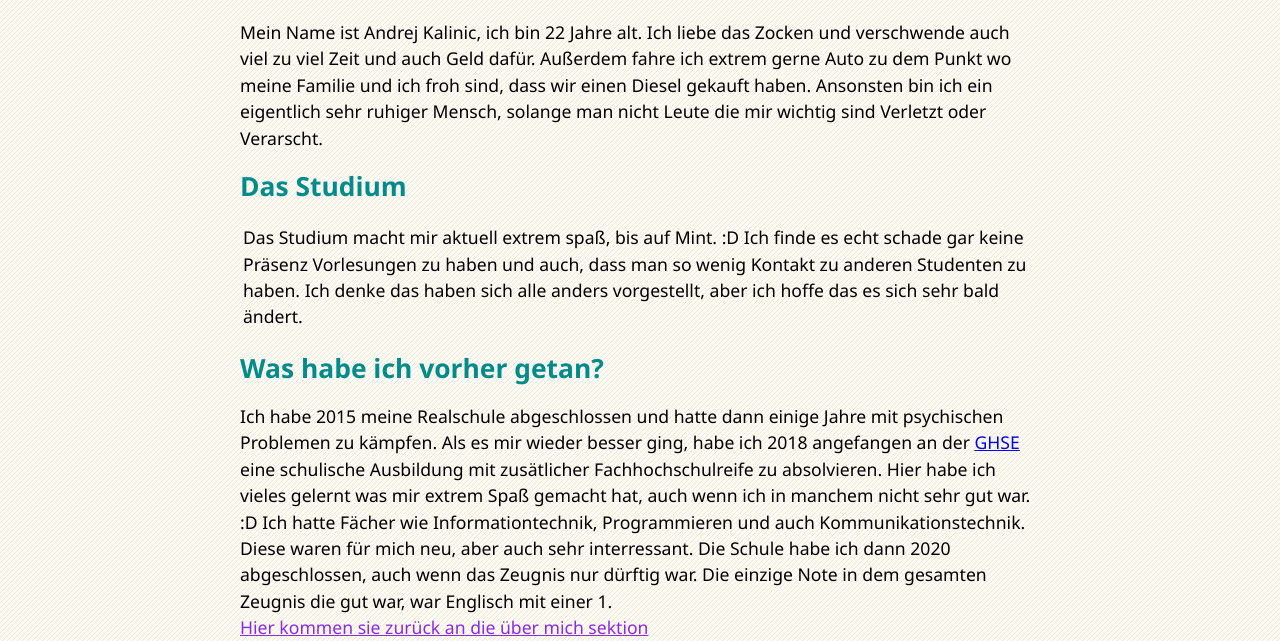
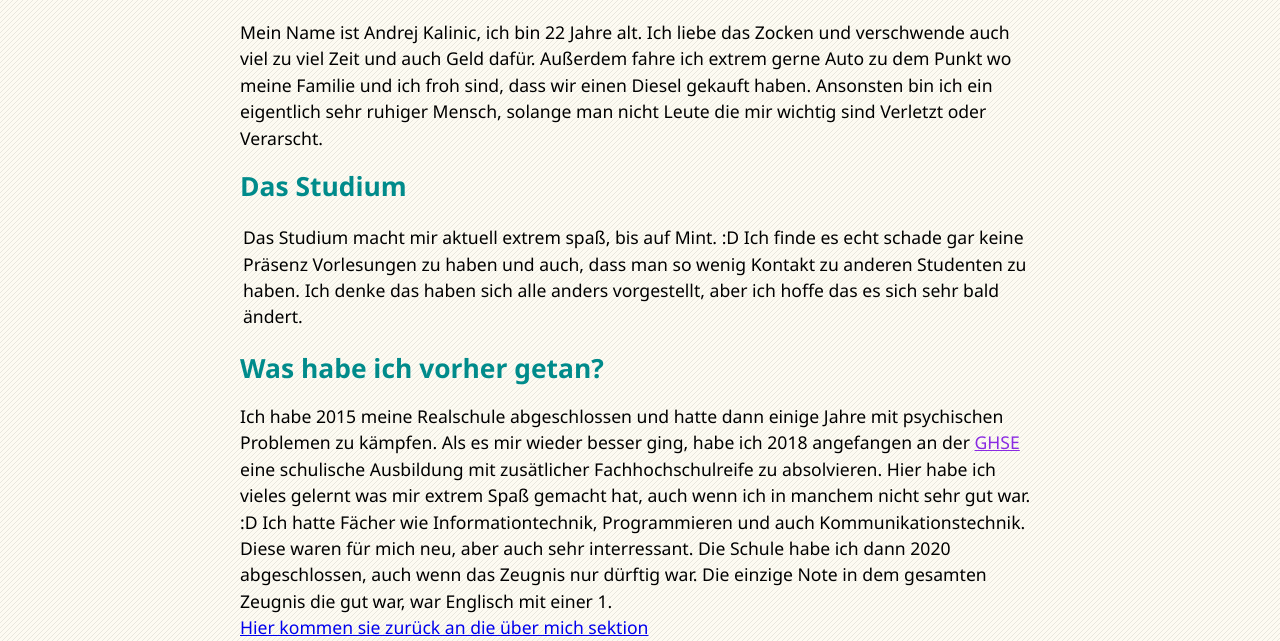
Before and after one commit to Andrejk98/GIS-SoSe-2021, a plain HTML site: page Aufgabe1.4/Über-mich.html in a window 1280 px wide. Shown: the part 567-1208 px from the top of the page. Drawn offline with Linux system fonts and the light colour scheme.

Commit message:
Update style.css

```diff
--- a/Aufgabe1.4/style.css
+++ b/Aufgabe1.4/style.css
@@ -79,6 +79,6 @@
     color: darkcyan;
   }
 
-  div~a{
+  div a{
     color: blueviolet;
   }
```
